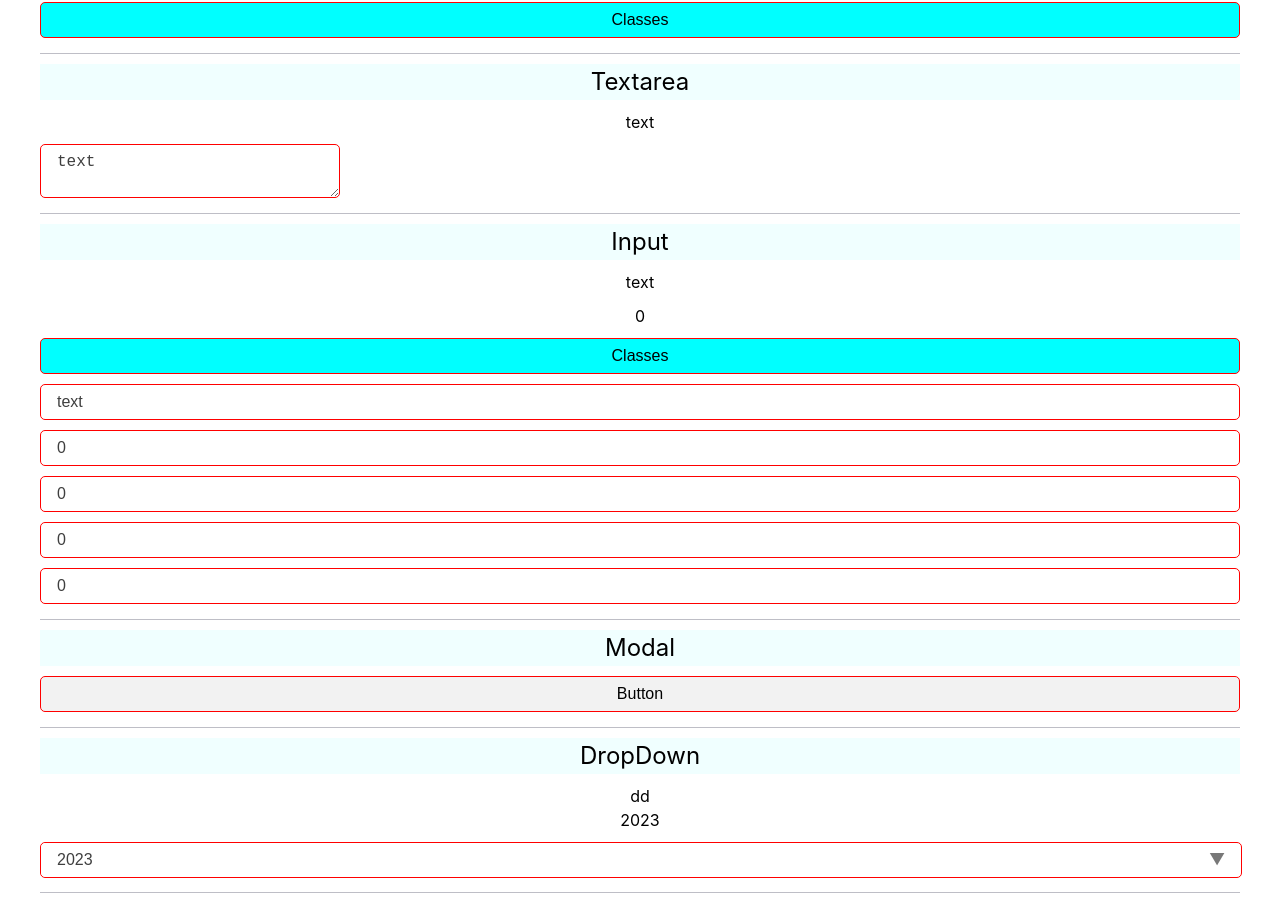
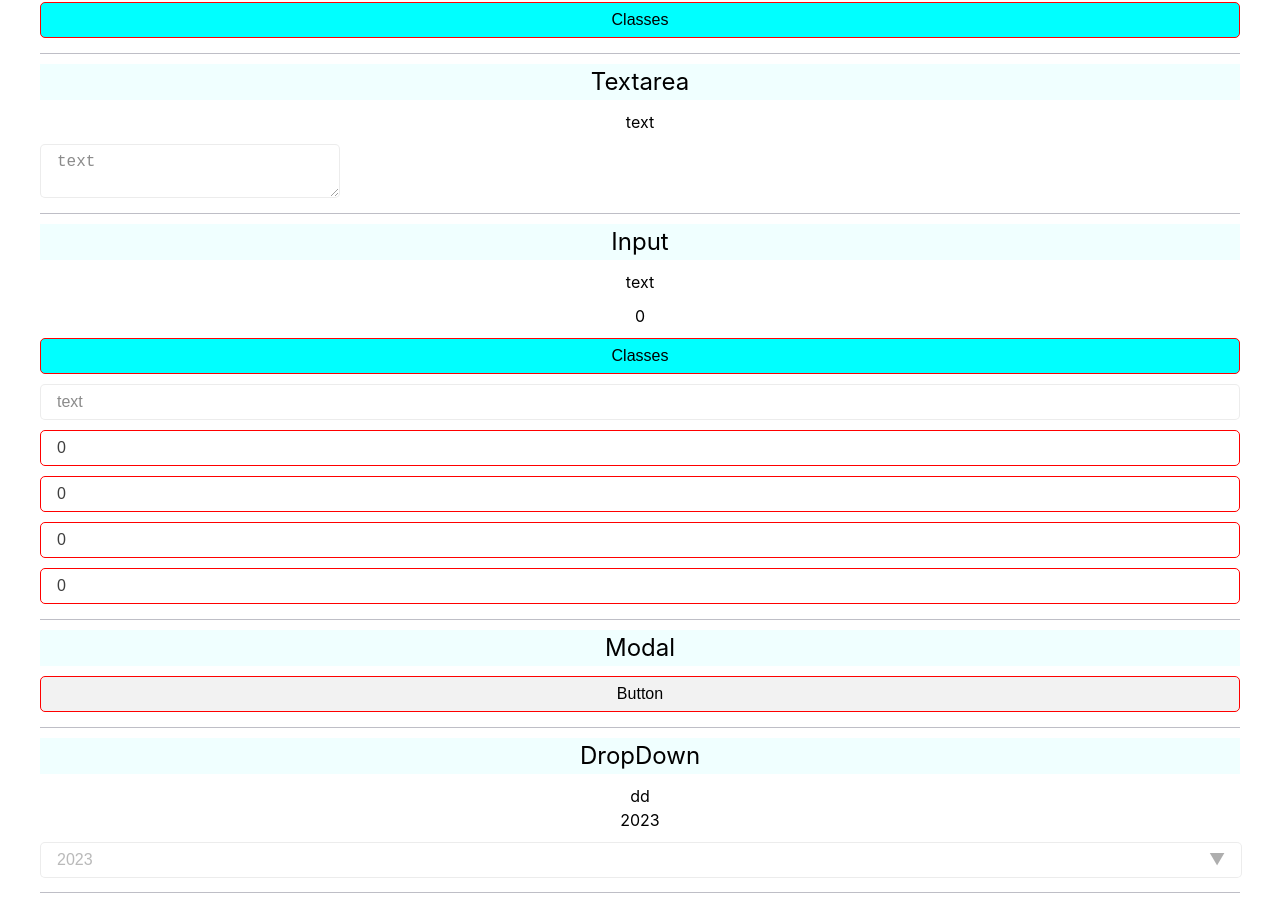
Before and after one commit to Smoren/vue3-hive-ui-kit, a Vue app: page / in a window 1280 px wide. Shown: the part 269-1186 px from the top of the page. Built offline with nearby package versions, Linux system fonts and the light colour scheme.

Commit message:
refactor: add disabled styles in components

```diff
--- a/src/App.vue
+++ b/src/App.vue
@@ -169,7 +169,7 @@ onMounted(() => {
       <!-- Textarea -->
       <widget-wrapper title="Textarea">
         {{ text }}
-        <hive-textarea v-model="text" resize-direction="both" :style="{ width: '300px' }" />
+        <hive-textarea v-model="text" resize-direction="both" :style="{ width: '300px' }"  disabled />
       </widget-wrapper>
 
       <!-- Input -->
@@ -178,7 +178,7 @@ onMounted(() => {
         <div>{{ num }}</div>
         <hive-button title="Classes" :class="'test'" @click="handleNum" />
 
-        <hive-input v-model="text" />
+        <hive-input v-model="text" disabled />
         <hive-input v-model="num" type="number" />
         <hive-input v-model="num" type="number" :step="1" />
         <hive-input v-model="num" type="text" integer :min="5" :max="6" />
@@ -220,7 +220,7 @@ onMounted(() => {
         <!-- <hive-drop-down v-model="dropdown" :options="optionsObject" :style="{ width: '300px' }" /> -->
         <!-- <hive-drop-down v-model="dd3" :options="optionsObjectSort" value-field="value" title-field="title" /> -->
         <!-- <hive-drop-down v-model="dd3" :options="optionsObjectSort" title-field="titl" value-field="valu" with-null/> -->
-        <hive-drop-down v-model="dd3" :options="yearList" title-field="title" value-field="value" with-null />
+        <hive-drop-down v-model="dd3" :options="yearList" title-field="title" value-field="value" with-null disabled />
         <!-- <hive-drop-down v-model="dropdown" :options="options" /> -->
       </widget-wrapper>
     </div>
--- a/src/common/types/select.ts
+++ b/src/common/types/select.ts
@@ -5,5 +5,3 @@ export type Value = string | number | null;
 export type Option = {
   [key: string]: Value
 };
-
-export type OptionsRef = ComputedRef<Option[] | undefined>
--- a/src/components/hive-drop-down/hive-drop-down.vue
+++ b/src/components/hive-drop-down/hive-drop-down.vue
@@ -16,9 +16,9 @@ import {
   Search,
 } from '@/common/mixin/emits';
 import { useOnMount } from '@/common/hooks/use-mount';
-import { ListMethodsConfig, useListMethods } from './hooks/use-list-methods';
-import { Value, Option, OptionsRef } from '@/common/types/select';
-import { Ref, computed, reactive, ref, watch } from 'vue';
+import { useListMethods } from './hooks/use-list-methods';
+import { Value, Option,  } from '@/common/types/select';
+import { reactive, watch } from 'vue';
 
 interface Props {
   options: Option[] | undefined;
@@ -80,14 +80,14 @@ watch(
     configOptions.options = props.options;
     currentOptions.value = useListMethods(configOptions).currentOptions.value;
     filteredOptions.value = useListMethods(configOptions).filteredOptions.value;
-    current.value = useListMethods(configOptions).current.value
+    current.value = useListMethods(configOptions).current.value;
   },
 );
 </script>
 
 <template>
-  <div v-if="options" class="wrap">
-    <div class="hive-drop-down" :class="{ expand: isExpanded }">
+  <div v-if="options" class="hive-drop-down__wrap">
+    <div class="hive-drop-down" :class="{ expand: isExpanded, disable: disabled }">
       <hive-input
         v-if="current"
         v-model="searchQuery"
@@ -143,13 +143,6 @@ $drop-down-border-top: #fafafa;
 $drop-down-box-shadow: 0 2px 3px 0 rgba(34, 36, 38, 0.15);
 $drop-down-padding: 0.5em 1em 0.5em 1em;
 
-.wrap {
-  position: relative;
-  height: 2.2rem;
-  width: 100%;
-  background-color: none;
-  cursor: pointer;
-}
 .hive-drop-down {
   position: absolute;
   left: 0;
@@ -174,6 +167,21 @@ $drop-down-padding: 0.5em 1em 0.5em 1em;
 
   &.expand {
     z-index: $drop-down-z_menu + 1;
+  }
+
+  &.disable {
+    border-color: var(--border-disabled, $border-disabled);
+    opacity: 0.6;
+    pointer-events: none;
+     cursor: pointer;
+  }
+
+  &__wrap {
+    position: relative;
+    height: 2.2rem;
+    width: 100%;
+    background-color: none;
+    cursor: default;
   }
 
   &__search {
--- a/src/components/hive-input/hive-input.vue
+++ b/src/components/hive-input/hive-input.vue
@@ -122,5 +122,11 @@ defineExpose({ input: inputRef, forceFocus });
     outline: none;
     border-color: var(--border-focus, $border-focus);
   }
+
+  &:disabled {
+    border-color: var(--border-disabled, $border-disabled);
+    opacity: 0.6;
+    pointer-events: none;
+  }
 }
 </style>
--- a/src/components/hive-textarea/hive-textarea.vue
+++ b/src/components/hive-textarea/hive-textarea.vue
@@ -68,5 +68,11 @@ const emit = defineEmits<Emit>();
     outline: none;
     border-color: var(--border-focus, $border-focus);
   }
+
+  &:disabled {
+    border-color: var(--border-disabled, $border-disabled);
+    opacity: 0.6;
+    pointer-events: none;
+  }
 }
 </style>
```
